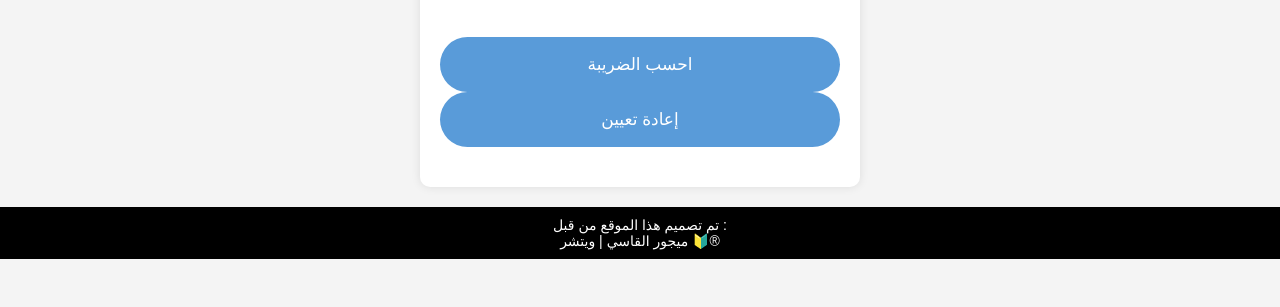
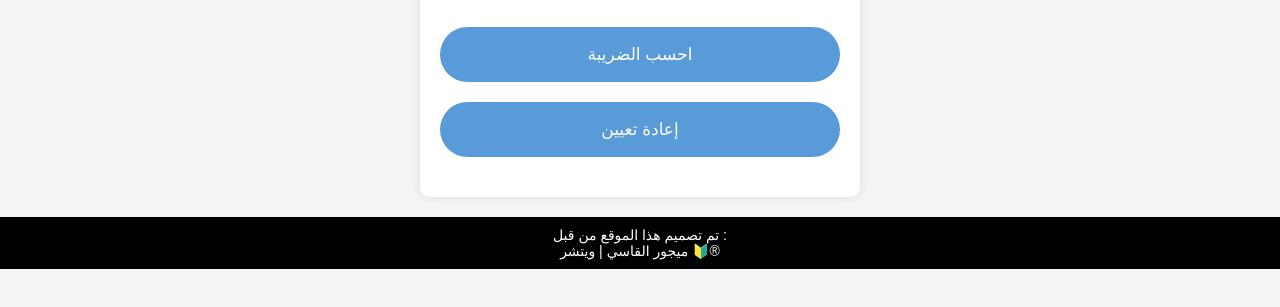
Before and after one commit to aziz0702/-, a plain HTML site: page index.html in a window 1280 px wide. Shown: the part 353-660 px from the top of the page. Drawn offline with Linux system fonts and the light colour scheme.

Commit message:
styles.css

```diff
--- a/styles.css
+++ b/styles.css
@@ -48,6 +48,12 @@ input[type="number"] {
     margin-top: 20px; /* إضافة مسافة بين الزرين */
     display: block;
     width: 100%; /* جعل الزر عريضًا */
+}
+
+/* زر إعادة تعيين */
+.reset-btn {
+    margin-top: 20px;
+    background-color: #e74c3c; /* لون مميز لإعادة التعيين */
 }
 
 #result {
```
